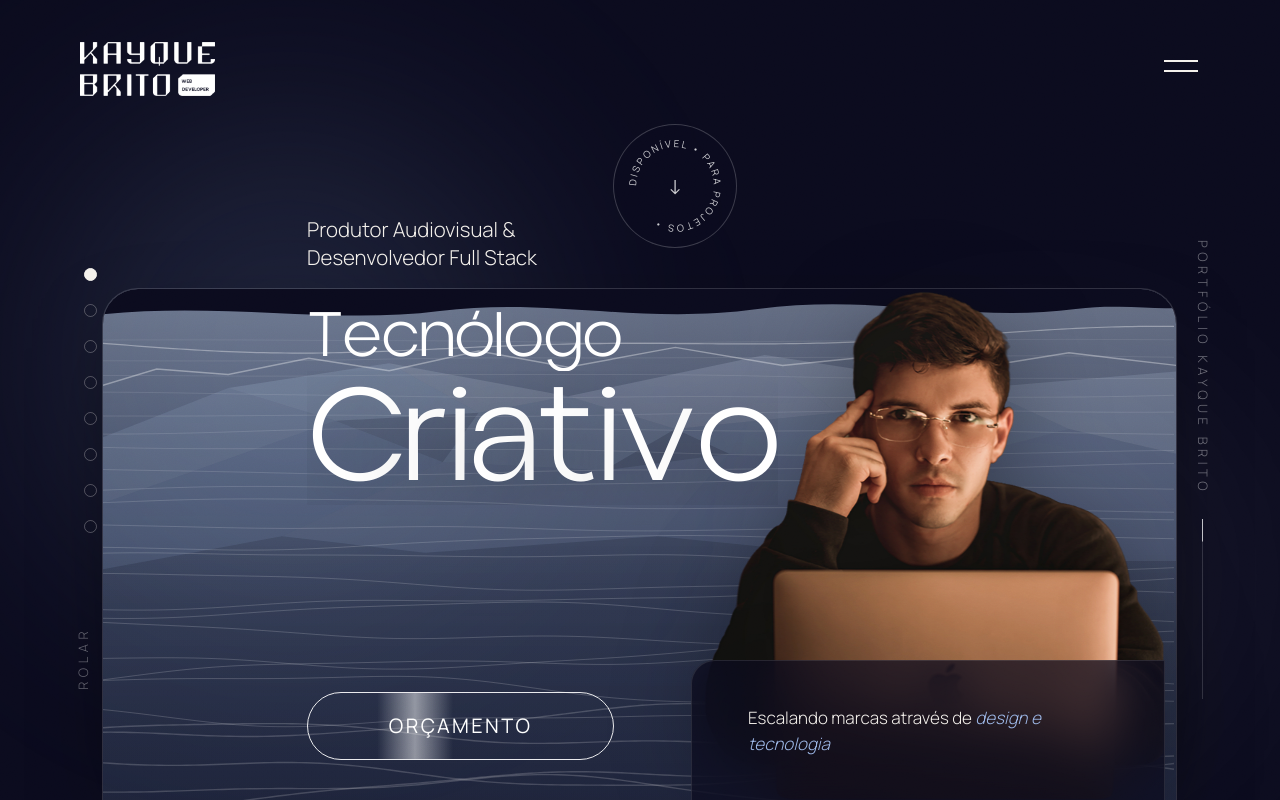
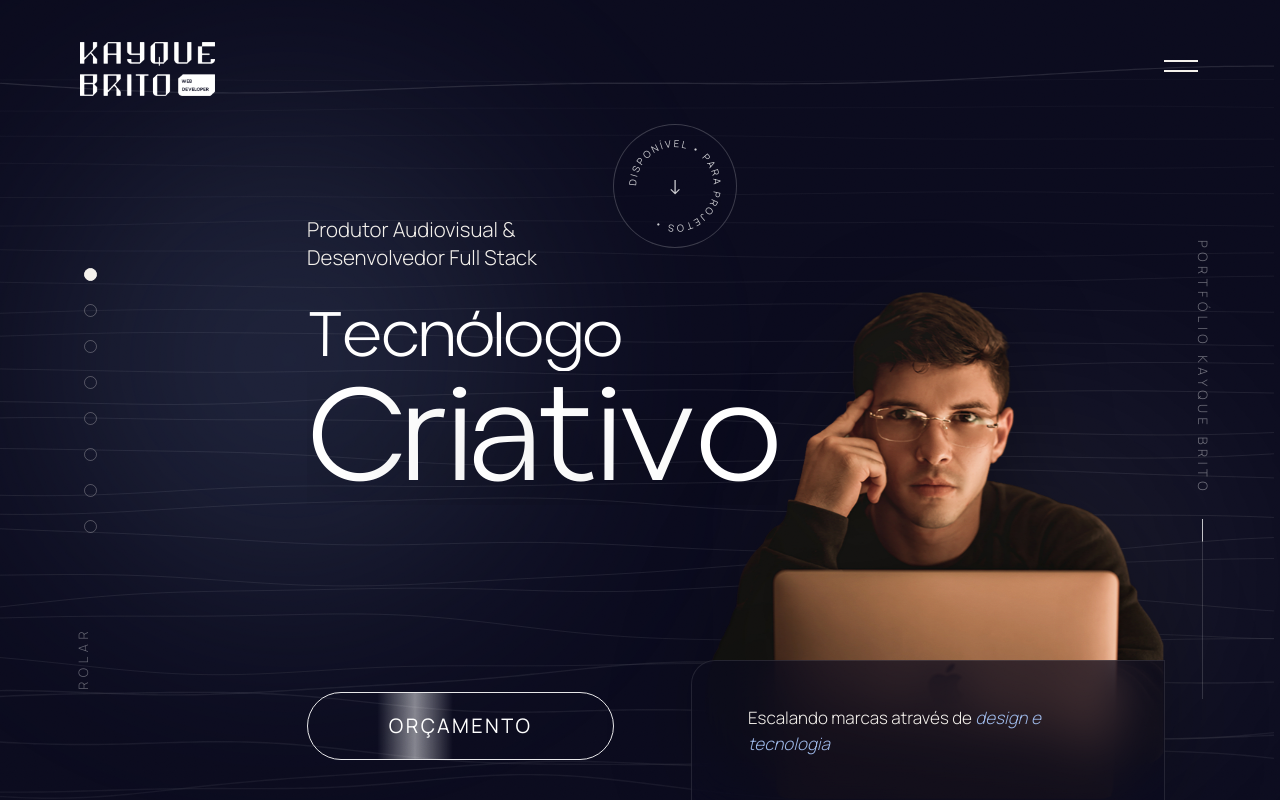
Before and after one commit to kayquebritoo/kayquebrit0, a Next.js app: page / in a window 1280 px wide. Built offline with nearby package versions, Linux system fonts and the light colour scheme.

Commit message:
Hero: fundo livre sem container, mobile fixado na direita sem cortar cabeca; Sobre: remove float que quebrava as 4 fotos no desktop

```diff
--- a/components/HeroSlider.tsx
+++ b/components/HeroSlider.tsx
@@ -101,41 +101,6 @@ export function PanelWaves({ subtle = false }: { subtle?: boolean }) {
   return <canvas ref={ref} aria-hidden className="absolute inset-0 h-full w-full" />;
 }
 
-/* Borda fluida do topo — duas ondas sobrepostas em movimento perpétuo (sobem e descem).
-   Substitui o polígono reto: nunca há linha dura. */
-function FluidTop({ tint = "#0B0B1E" }: { tint?: string }) {
-  const a = useRef<SVGPathElement>(null);
-  const b = useRef<SVGPathElement>(null);
-  useEffect(() => {
-    const RM = window.matchMedia("(prefers-reduced-motion: reduce)").matches;
-    if (RM) return;
-    const ctx = gsap.context(() => {
-      gsap.to(a.current, { y: 9, duration: 2.8, ease: "sine.inOut", yoyo: true, repeat: -1 });
-      gsap.to(b.current, { y: -7, duration: 3.4, ease: "sine.inOut", yoyo: true, repeat: -1, delay: 0.4 });
-      // respiro horizontal sutil — a borda "respira"
-      gsap.to([a.current, b.current], { scaleX: 1.02, transformOrigin: "50% 50%", duration: 4.2, ease: "sine.inOut", yoyo: true, repeat: -1 });
-    });
-    return () => ctx.revert();
-  }, []);
-  return (
-    <div aria-hidden className="pointer-events-none absolute -top-1 left-0 w-full overflow-visible" style={{ height: 46 }}>
-      <svg className="absolute inset-0 h-full w-full" viewBox="0 0 1200 46" preserveAspectRatio="none">
-        <path
-          ref={b}
-          d="M0,26 C120,10 220,38 340,22 C460,6 560,36 690,20 C820,4 920,34 1040,20 C1100,13 1150,22 1200,16 L1200,0 L0,0 Z"
-          fill={tint}
-          opacity={0.55}
-        />
-        <path
-          ref={a}
-          d="M0,30 C140,16 260,40 380,26 C500,12 600,40 730,24 C860,8 960,38 1080,24 C1130,18 1170,26 1200,22 L1200,0 L0,0 Z"
-          fill={tint}
-        />
-      </svg>
-    </div>
-  );
-}
-
 export default function HeroSlide() {
   const root = useRef<HTMLElement>(null);
   const magBadge = useMagnetic<HTMLButtonElement>(0.45);
@@ -192,10 +157,10 @@ export default function HeroSlide() {
     if (!el) return;
     const person = el.querySelector(".hero-person");
     const title = el.querySelector(".hero-title");
-    const panel = el.querySelector(".hero-panel-desk");
+    const waves = el.querySelector(".hero-waves-desk");
     const qx = gsap.quickTo(person, "x", { duration: 0.7, ease: "power3.out" });
     const tx = gsap.quickTo(title, "x", { duration: 0.7, ease: "power3.out" });
-    const px = panel ? gsap.quickTo(panel, "x", { duration: 1, ease: "power3.out" }) : null;
+    const px = waves ? gsap.quickTo(waves, "x", { duration: 1, ease: "power3.out" }) : null;
     const onMove = (e: PointerEvent) => {
       const nx = e.clientX / window.innerWidth - 0.5;
       const ny = e.clientY / window.innerHeight - 0.5;
@@ -238,16 +203,16 @@ export default function HeroSlide() {
           </span>
         </h1>
 
-        {/* Kayque livre — maior, colado na esquerda, sem moldura */}
+        {/* Kayque livre — menor, fixado na direita, sem moldura e sem cortar a cabeça */}
         <div className="fp-anim relative z-[5] min-h-0 flex-1">
-          <div className="hero-person-float absolute bottom-0 left-[-16%] top-[-6%] w-[116%]">
+          <div className="hero-person-float absolute bottom-0 right-[-12%] top-[-2%] w-[110%]">
             <Image
               src="/assets/hero/kayque.png"
               alt="Kayque Brito"
               fill
               priority
-              className="fp-layer object-cover"
-              style={{ objectPosition: "22% 100%" }}
+              className="fp-layer object-contain"
+              style={{ objectPosition: "90% 100%" }}
               sizes="100vw"
             />
           </div>
@@ -273,58 +238,14 @@ export default function HeroSlide() {
       </div>
 
       {/* ============ DESKTOP: composição absoluta ============ */}
-      {/* auroras flutuantes atrás do painel */}
+      {/* fundo animado livre na composição toda — sem caixa, sem borda */}
+      <div aria-hidden className="hero-waves-desk absolute inset-0 hidden opacity-50 md:block">
+        <PanelWaves />
+      </div>
+      <div aria-hidden className="pointer-events-none absolute inset-0 hidden bg-gradient-to-t from-[#0B0B1E]/60 via-transparent to-[#0B0B1E]/45 md:block" />
+      {/* auroras flutuantes */}
       <div aria-hidden className="hero-aurora-a absolute left-[2%] top-[22%] hidden h-[420px] w-[420px] rounded-full bg-[#9DB8E8]/15 blur-[110px] md:block" />
       <div aria-hidden className="hero-aurora-b absolute bottom-[6%] right-[2%] hidden h-[380px] w-[380px] rounded-full bg-white/[0.07] blur-[110px] md:block" />
-
-      {/* painel de ondas — desktop também translúcido com borda fluida */}
-      <div className="hero-panel-desk fp-layer absolute bottom-0 left-[8%] right-[8%] top-[36%] hidden overflow-hidden rounded-t-[36px] border border-white/15 border-b-0 md:block"
-        style={{ boxShadow: "0 30px 90px -30px rgba(0,0,0,0.7), inset 0 1px 0 rgba(255,255,255,0.3)" }}>
-        <div
-          className="absolute inset-0"
-          style={{
-            background:
-              "linear-gradient(180deg, rgba(179,196,220,0.55) 0%, rgba(147,168,198,0.45) 32%, rgba(117,140,173,0.38) 62%, rgba(95,120,156,0.34) 100%)",
-            backdropFilter: "blur(4px)",
-          }}
-        />
-        {/* corpo facetado da mesh com menos peso */}
-        <svg
-          className="absolute inset-0 h-full w-full opacity-60"
-          viewBox="0 0 1200 620"
-          preserveAspectRatio="none"
-          aria-hidden
-        >
-          <polygon points="0,180 140,120 260,160 0,260" fill="#8fa3c2" opacity="0.35" />
-          <polygon points="140,120 320,90 420,150 260,160" fill="#a7b8d2" opacity="0.38" />
-          <polygon points="320,90 520,130 420,150" fill="#c2cede" opacity="0.32" />
-          <polygon points="420,150 520,130 640,170 560,220 380,210" fill="#93a7c4" opacity="0.35" />
-          <polygon points="520,130 740,80 820,150 640,170" fill="#b9c7dc" opacity="0.35" />
-          <polygon points="740,80 980,120 820,150" fill="#cdd7e8" opacity="0.3" />
-          <polygon points="820,150 980,120 1080,170 940,210 700,200 640,170" fill="#8fa3c2" opacity="0.32" />
-          <polygon points="980,120 1200,100 1200,200 1080,170" fill="#aebdd4" opacity="0.35" />
-          <polygon points="0,260 260,160 380,210 200,300 0,340" fill="#7e93b5" opacity="0.3" />
-          <polygon points="380,210 560,220 700,200 620,300 360,320 200,300" fill="#8699b9" opacity="0.3" />
-          <polygon points="700,200 940,210 1080,170 1200,200 1200,330 900,330 620,300" fill="#7c90b3" opacity="0.3" />
-        </svg>
-        <FluidTop />
-        <svg
-          className="absolute left-0 w-full opacity-70"
-          viewBox="0 0 1200 60"
-          preserveAspectRatio="none"
-          style={{ height: 54, top: 44 }}
-          aria-hidden
-        >
-          <polyline
-            points="0,58 60,40 140,46 230,28 320,42 420,20 520,38 640,16 760,36 880,24 980,38 1080,22 1200,36"
-            fill="none"
-            stroke="rgba(255,255,255,0.5)"
-            strokeWidth="1.6"
-          />
-        </svg>
-        <PanelWaves />
-        <div className="pointer-events-none absolute inset-0 bg-gradient-to-t from-[#0B0B1E]/30 via-transparent to-transparent" />
-      </div>
 
       {/* pessoa em recorte — desktop 44vw com flutuação */}
       <div className="hero-person absolute bottom-0 right-[5%] top-[12%] z-[5] hidden w-[min(44vw,640px)] md:block">
--- a/components/Sections.tsx
+++ b/components/Sections.tsx
@@ -7,22 +7,6 @@ import { ABOUT, TESTIMONIALS, PARTNERS, CONTACT, WHATSAPP, SOCIALS } from "@/lib
 import { goToSlide } from "@/components/Header";
 import { LocalTime, useMagnetic } from "@/components/fx";
 import { SocialIcon } from "@/components/SocialIcons";
-
-/* flutuação ambiente para grupos (fotos do sobre, selos) */
-function useFloatAll(selector: string) {
-  const root = useRef<HTMLElement>(null);
-  useEffect(() => {
-    const el = root.current;
-    if (!el || window.matchMedia("(prefers-reduced-motion: reduce)").matches) return;
-    const ctx = gsap.context(() => {
-      gsap.utils.toArray<HTMLElement>(selector).forEach((t, i) => {
-        gsap.to(t, { y: i % 2 ? 8 : -8, duration: 2.6 + i * 0.4, ease: "sine.inOut", yoyo: true, repeat: -1, delay: i * 0.25 });
-      });
-    }, el);
-    return () => ctx.revert();
-  }, [selector]);
-  return root;
-}
 
 /* cursor VER PROJETO — círculo claro que substitui o cursor nativo.
    Segue o mouse com lerp rápido + pop elástico na entrada. */
@@ -83,9 +67,8 @@ const ABOUT_PHOTOS = [
 
 /* ================= SOBRE — ref 2.png ================= */
 export function AboutSlide() {
-  const floatRoot = useFloatAll(".about-photo");
   return (
-    <section ref={floatRoot as unknown as React.RefObject<HTMLElement>} className="relative flex h-full flex-col justify-center overflow-hidden bg-[#0B0B1E]">
+    <section className="relative flex h-full flex-col justify-center overflow-hidden bg-[#0B0B1E]">
       <p className="fp-anim ref-eyebrow absolute left-1/2 top-[70px] -translate-x-1/2 whitespace-nowrap md:top-[72px]">
         Sobre
       </p>
```
